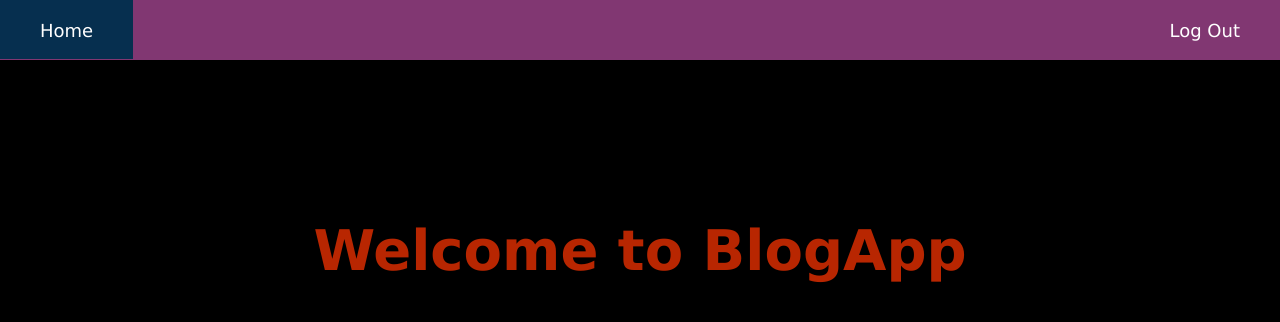
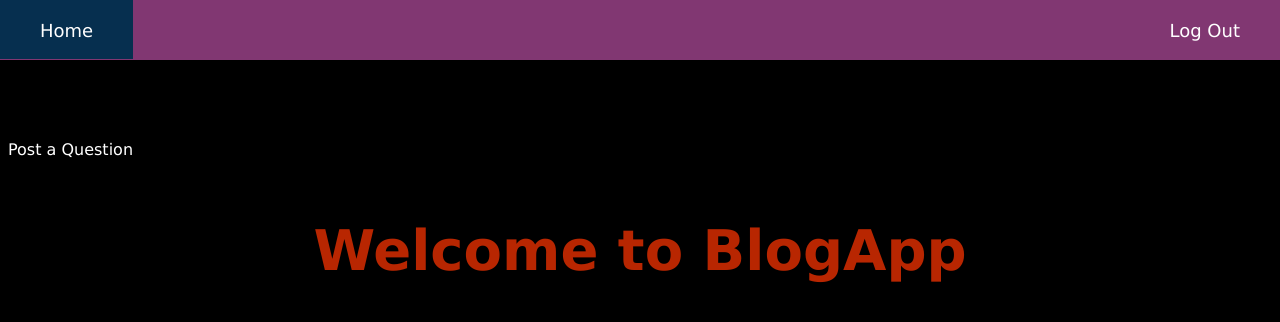
Before and after one commit to waidd280/my_blog_app, a Flask app: page / in a window 1280 px wide. Shown: the top 322 px of the page. Run offline with Flask 2, Linux system fonts and the light colour scheme; the visitor is signed in with stand-in values (Sample User, id 1).

Commit message:
add post question route add links to post question route

```diff
--- a/app/site_routes.py
+++ b/app/site_routes.py
@@ -37,7 +37,7 @@ def login_post():
             return render_template('login.html', pagetitle="Login")
 
     login_user(user)
-    return redirect(url_for('site.index'))
+    return redirect(url_for('site.home'))
 
 @site.route('/logout')
 @login_required
@@ -69,3 +69,8 @@ def signup_post():
         return render_template('signup.html', pagetitle="Sign Up")
 
     return redirect(url_for('site.signup'))
+
+@site.route("/post-question")
+@login_required
+def post_question():
+    return render_template("post_question.html", pagetitle="Post a Question")
--- a/app/static/css/style.css
+++ b/app/static/css/style.css
@@ -118,3 +118,16 @@ body{
     top: 0px;
     left: 0px;
 }
+
+.post-question-btn{
+    margin: auto;
+}
+
+.post-question-btn{
+    text-decoration: none;
+    margin: auto;
+}
+
+.qbtn-container{
+    margin: auto;
+}
--- a/app/templates/home.html
+++ b/app/templates/home.html
@@ -2,6 +2,8 @@
 
 {% block body %}
 <h1 class="page-title" id="main-title">Question App</h1>
+
+<a class="post-question-btn" href="/post-question">Post a Question</a>
 {% endblock body %}
 
 {% block script %}
--- a/app/templates/index.html
+++ b/app/templates/index.html
@@ -2,4 +2,9 @@
 
 {% block body %}
 <h1 id="homepage-title" class="page-title">Welcome to BlogApp</h1>
+{% if current_user.is_authenticated %}
+    <div class="qbtn-container">
+        <a class="post-question-btn" href="/post-question">Post a Question</a>
+    </div>
+{% endif %}
 {% endblock body %}
--- /dev/null
+++ b/app/templates/post_question.html
@@ -0,0 +1,5 @@
+{% extends 'base.html' %}
+
+{% block body %}
+<h1 class="page-title">Post a Question</h1>
+{% endblock body %}
```
